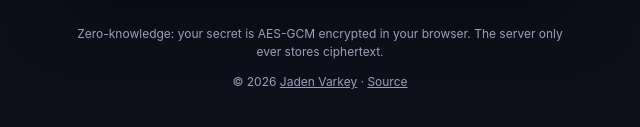
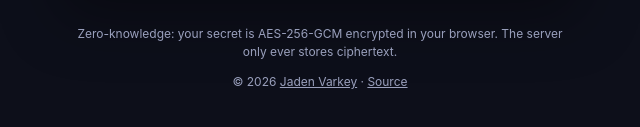
Before and after one commit to Jaden-Varkey/ghost-drop, a plain HTML site: page public/index.html in a window 1280 px wide. Shown: the part 625-752 px from the top of the page, 320-960 px from the left. Drawn offline with Linux system fonts and the light colour scheme.

Commit message:
Update: encryption method

```diff
--- a/public/index.html
+++ b/public/index.html
@@ -85,7 +85,7 @@
 
       <footer>
         <p>
-          Zero-knowledge: your secret is AES-GCM encrypted in your browser. The
+          Zero-knowledge: your secret is AES-256-GCM encrypted in your browser. The
           server only ever stores ciphertext.
         </p>
         <p class="credit">
```
